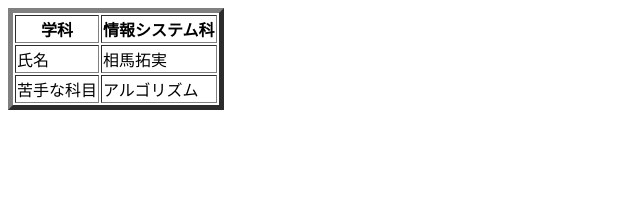
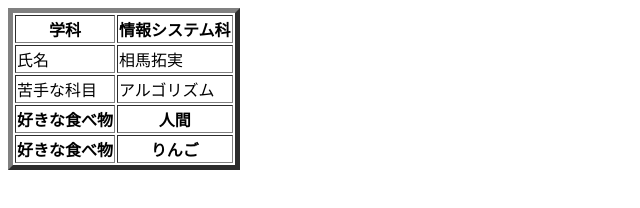
Before and after one commit to isio2/branch-test, a plain HTML site: page profile_B.html in a window 1280 px wide. Shown: the whole page, without its empty margins (0-640 px from the left). Drawn offline with Linux system fonts and the light colour scheme.

Commit message:
profile_Bの追記
好きな食べ物の追加
orivate static final String URL = "jdbc:mysql://localhost:3306/school_management?serverTimezone=Asia/Tokyo";
	private static final String USER = "AppUser";
	private static final String PW = "morijyobi";

	private static void loadDriver() {
		try {
			// JDBCドライバのロード
			Class.forName("com.mysql.cj.jdbc.Driver");
		} catch (ClassNotFoundException e) {
			e.printStackTrace();
		}
	}

	// 引数の Student インスタンスを元にデータを1件INSERTするメソッド
	public static int registerStudent(Student student) {
		loadDriver();

		String sql = "INSERT INTO students VALUES(null, ?, ?, ?, ?)";

		// return用の変数
		int result = 0;

		try (
				Connection con = DriverManager.getConnection(URL, USER, PW);	// DB接続
				PreparedStatement pstmt = con.prepareStatement(sql);			// 構文解析
				){
			pstmt.setString(1, student.getName());
			pstmt.setInt(2, student.getGrade());
			pstmt.setString(3, student.getEmail());
			pstmt.setString(4, student.getGender());

			result = pstmt.executeUpdate();
		} catch (SQLException e) {
			e.printStackTrace();
		} finally {
			System.out.println(result + "件更新しました。");
		}
		return result;
	}
	// 学生のデータを全件取得する
		public static List<Student> selectAllStudents() {
			loadDriver();

			// 返却用変数
			List<Student> result = new ArrayList<>();

			String sql = "SELECT * FROM students";

			try (
					Connection con = DriverManager.getConnection(URL, USER, PW);
					PreparedStatement pstmt = con.prepareStatement(sql);
					){
				try (ResultSet rs = pstmt.executeQuery()){
					while(rs.next()) {
						String name = rs.getString("name");
						int grade = rs.getInt("grade");
						String email = rs.getString("email");
						String gender = rs.getString("gender");

						Student employee = new Student(name, grade, email, gender);

						result.add(employee);
					}
				}
			} catch (SQLException e) {
				e.printStackTrace();
			}

			// Listを返却する。0件の場合は空のListが返却される。
			return result;
		}

```diff
--- a/profile_B.html
+++ b/profile_B.html
@@ -18,6 +18,15 @@
       <td>苦手な科目</td>
       <td>アルゴリズム</td>
     </tr>
+    <tr>
+      <th>好きな食べ物</th>
+      <th>人間</th>
+    </tr>
+    <tr>
+	<th>好きな食べ物</th>
+	<th>りんご</th>
+    </tr>
+
   </table>
 </body>
 </html>
```
